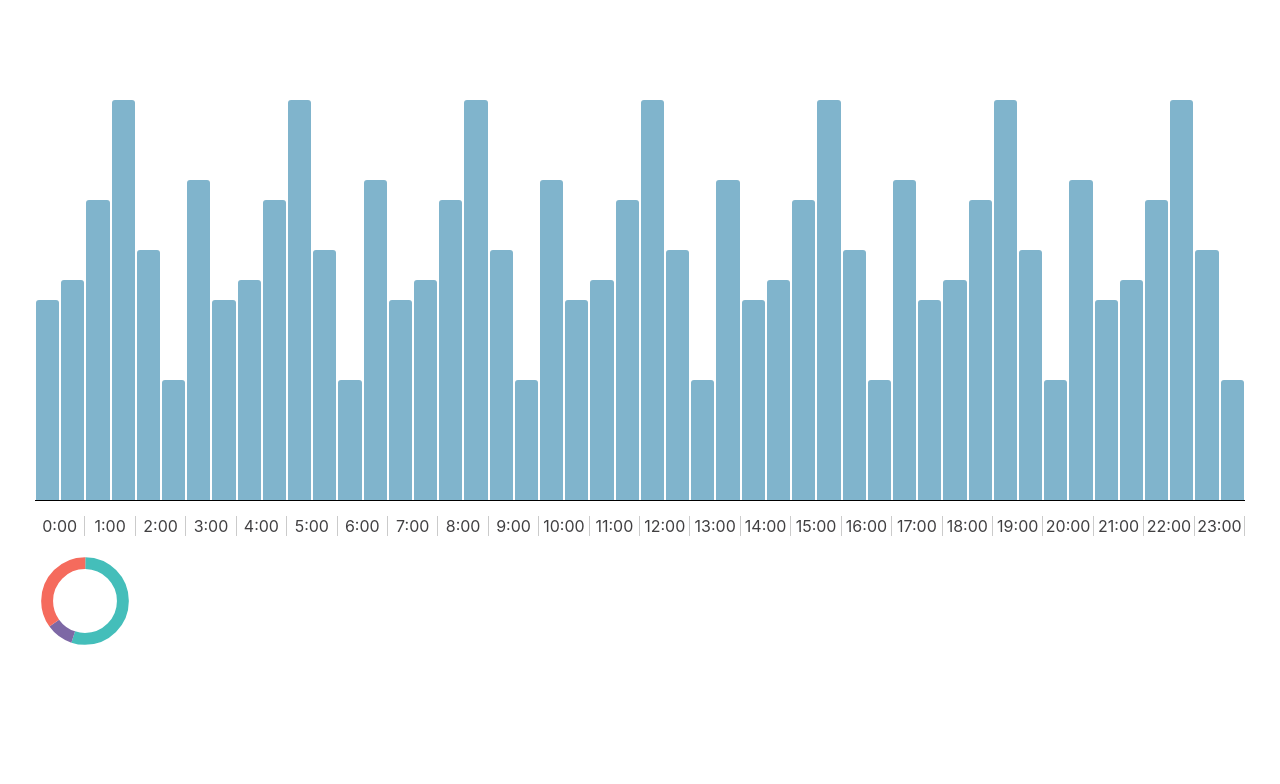
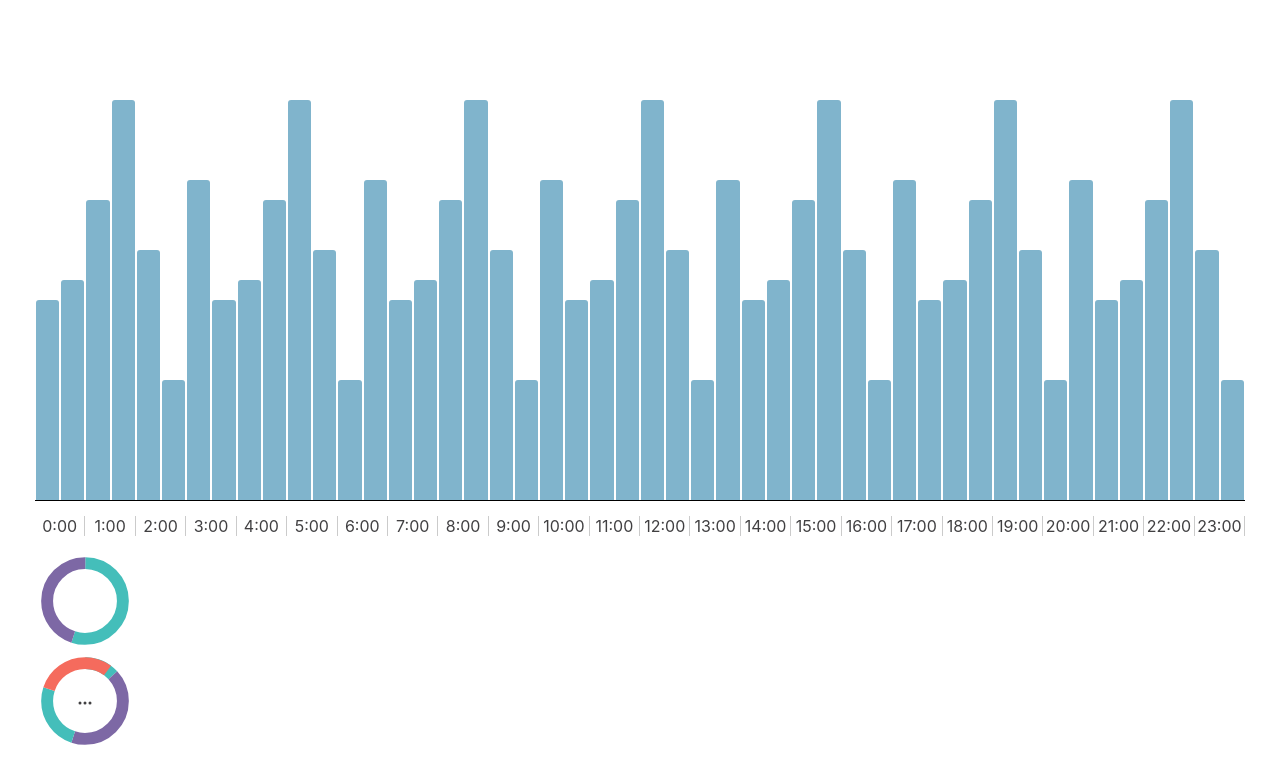
Before and after one commit to tishparichkova/poc-charts, a React (Create React App) app: page / in a window 1280 px wide. Shown: the top 784 px of the page. Built offline with nearby package versions, Linux system fonts and the light colour scheme.

Commit message:
simplify logic

```diff
--- a/src/App.js
+++ b/src/App.js
@@ -3,13 +3,17 @@ import './App.css';
 import { ColumnChart } from './components/ColumnChart/ColumnChart';
 import { TimeLine } from './components/TimeLine/TimeLine';
 import { PieChart } from './components/PieChart/PieChart';
-import { pieChartHelper } from './helpers/pieChartHelper';
 
 function App() {
   const pieChartColors = [
     {  fill: 'transparent', stroke: '#44beba', },
     {  fill: 'transparent', stroke: '#7d68a5', },
-    {  fill: 'transparent', stroke: '#f56b5d', }
+  ];
+   const pieChartColors2 = [
+    {  fill: 'transparent', stroke: '#44beba', },
+    {  fill: 'transparent', stroke: '#7d68a5', },
+    {  fill: 'transparent', stroke: '#44beba', },
+    {  fill: 'transparent', stroke: '#f56b5d', },
   ];
   const mockedDate = [{ "x": 0, "y": 200 },{"x":0.5,"y":220},{"x":1,"y":300},{"x":1.5,"y":400},{"x":2,"y":250},{"x":2.5,"y":120},{"x":3,"y":320},{"x":0,"y":200},{"x":0.5,"y":220},{"x":1,"y":300},{"x":1.5,"y":400},{"x":2,"y":250},{"x":2.5,"y":120},{"x":3,"y":320},{"x":0,"y":200},{"x":0.5,"y":220},{"x":1,"y":300},{"x":1.5,"y":400},{"x":2,"y":250},{"x":2.5,"y":120},{"x":3,"y":320},{"x":0,"y":200},{"x":0.5,"y":220},{"x":1,"y":300},{"x":1.5,"y":400},{"x":2,"y":250},{"x":2.5,"y":120},{"x":3,"y":320},{"x":0,"y":200},{"x":0.5,"y":220},{"x":1,"y":300},{"x":1.5,"y":400},{"x":2,"y":250},{"x":2.5,"y":120},{"x":3,"y":320},{"x":0,"y":200},{"x":0.5,"y":220},{"x":1,"y":300},{"x":1.5,"y":400},{"x":2,"y":250},{"x":2.5,"y":120},{"x":3,"y":320},{"x":0,"y":200},{"x":0.5,"y":220},{"x":1,"y":300},{"x":1.5,"y":400},{"x":2,"y":250},{"x":2.5,"y":120}];
 
@@ -37,7 +41,20 @@ function App() {
       </div>
       <div
         className="donut-chart-holder">
-        <PieChart options={pieChartHelper(pieChartColors).buildAttributes(55, 10, 35)} />
+        <PieChart
+          colors={pieChartColors}
+          data={[55, 45]}
+          isWithDots={false}
+        />
+      </div>
+
+      <div
+        className="donut-chart-holder">
+        <PieChart
+          colors={pieChartColors2}
+          data={[13, 42, 25, 30]}
+          isWithDots={true}
+        />
       </div>
     </div>
   );
--- a/src/components/PieChart/PieChart.js
+++ b/src/components/PieChart/PieChart.js
@@ -1,6 +1,4 @@
-
-
-import React from 'react';
+import React, { useEffect, useState } from 'react';
 import './PieChart.scss';
 
 /**
@@ -9,16 +7,43 @@ import './PieChart.scss';
  *
  * @param {Array} options - list of attributes to be set to the element like: fill, stroke, strokedashArray, and strokedashOffset
  */
-const PieChart = ({ options }) => {
+const PieChart = ({ colors, data, isWithDots }) => {
+  const [details, setDetails] = useState([]);
+
+  useEffect(() => {
+    let options = [];
+    let strokeDashOffet = 25;
+    let singleSlice = {};
+
+    for (let counter = 0; counter < colors.length; counter++) {
+      singleSlice = Object.assign({}, colors[counter]);
+
+      singleSlice.strokeDashArray = `${data[counter]} ${100 - data[counter]}`;
+
+      strokeDashOffet = counter === 0 ? 25 : strokeDashOffet - data[counter - 1];
+
+      singleSlice.strokeDashOffet = strokeDashOffet;
+
+      options.push(singleSlice);
+    }
+
+    setDetails(options);
+
+  }, [colors, data])
+
+
   return (
-    <>
-        {options && options.length &&
+    <div className="pie-chart">
+        {isWithDots &&
+          <div className="dots-holder">
+            <span className="single-dot"></span>
+            <span className="single-dot"></span>
+            <span className="single-dot"></span>
+          </div>
+        }
+        {details && !!details.length &&
           <svg width="100%" height="100%" viewBox="0 0 42 42" className="donut">
-            <circle
-              className="donut-hole"
-            >
-            </circle>
-            {options.map((el, index) => {
+            {details.map((el, index) => {
               return (
                 <circle
                   key={index}
@@ -31,7 +56,7 @@ const PieChart = ({ options }) => {
             )})}
            </svg>
         }
-    </>
+    </div>
   );
 };
 
--- a/src/components/PieChart/PieChart.scss
+++ b/src/components/PieChart/PieChart.scss
@@ -11,8 +11,24 @@
     r: 15.91549430918954;
   }
 
-  circle.donut-hole {
-    fill: #fff;
+  .pie-chart {
+    position: relative;
   }
 
+  .dots-holder {
+    justify-content: space-between;
+    display: flex;
+    width: 13px;
+    position: absolute;
+    left: 50%;
+    top: 50%;
+    transform: translate(-50%, -50%);
+
+    .single-dot {
+      background-color: #414042;
+      width: 3px;
+      height: 3px;
+      border-radius: 100%;
+    }
+  }
 }
--- a/src/helpers/pieChartHelper.js
+++ b/src/helpers/pieChartHelper.js
@@ -2,11 +2,12 @@ const pieChartHelper = (colors) => {
 
   /**
    * A method to build:
-   * stoke, fill, stokeDashAraay and strokeDashOffset
+   * stoke, fill, stokeDashArray and strokeDashOffset
    *
    * @param  {...any} mockedPieChartData
    */
   const buildAttributes = (...mockedPieChartData) => {
+    debugger;
     const details = [];
 
     colors.reduce((strokeDashOffet, singleSlice, index) => {
```
